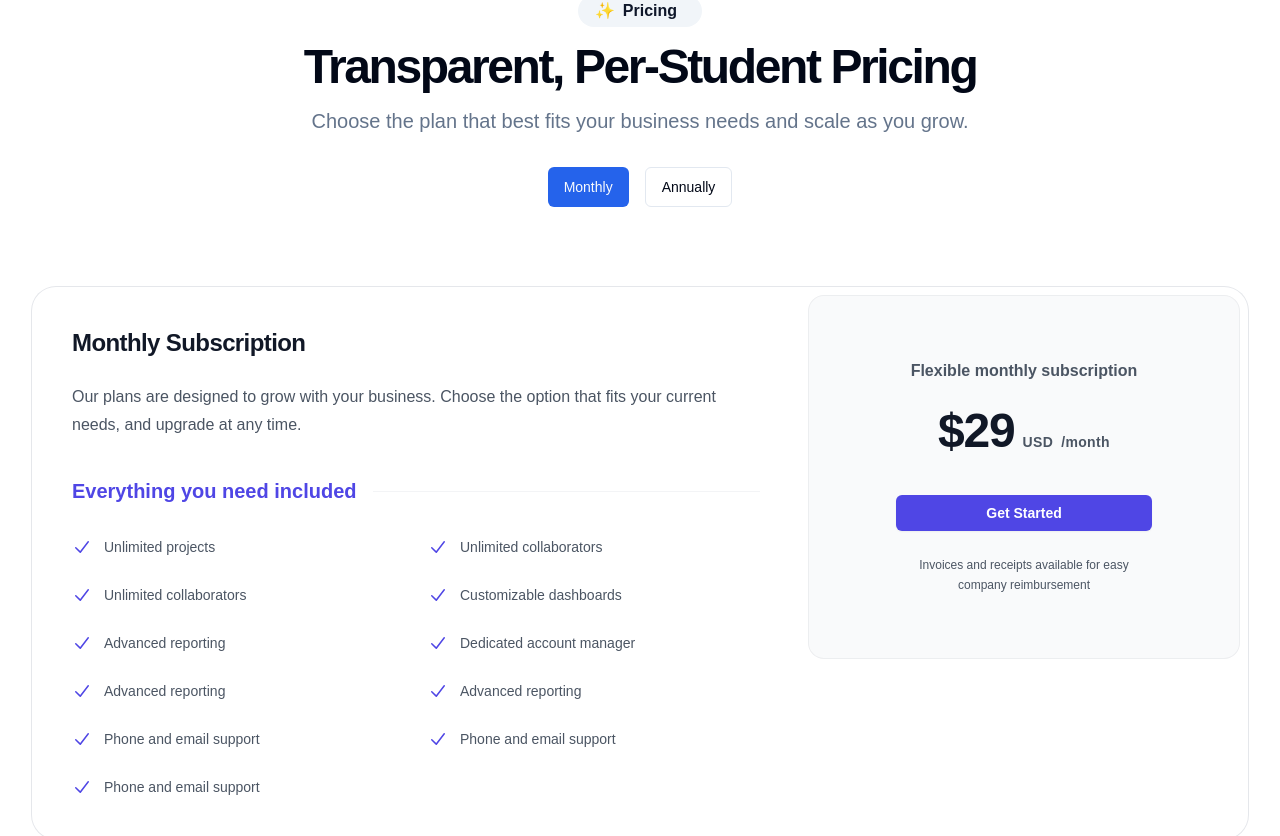
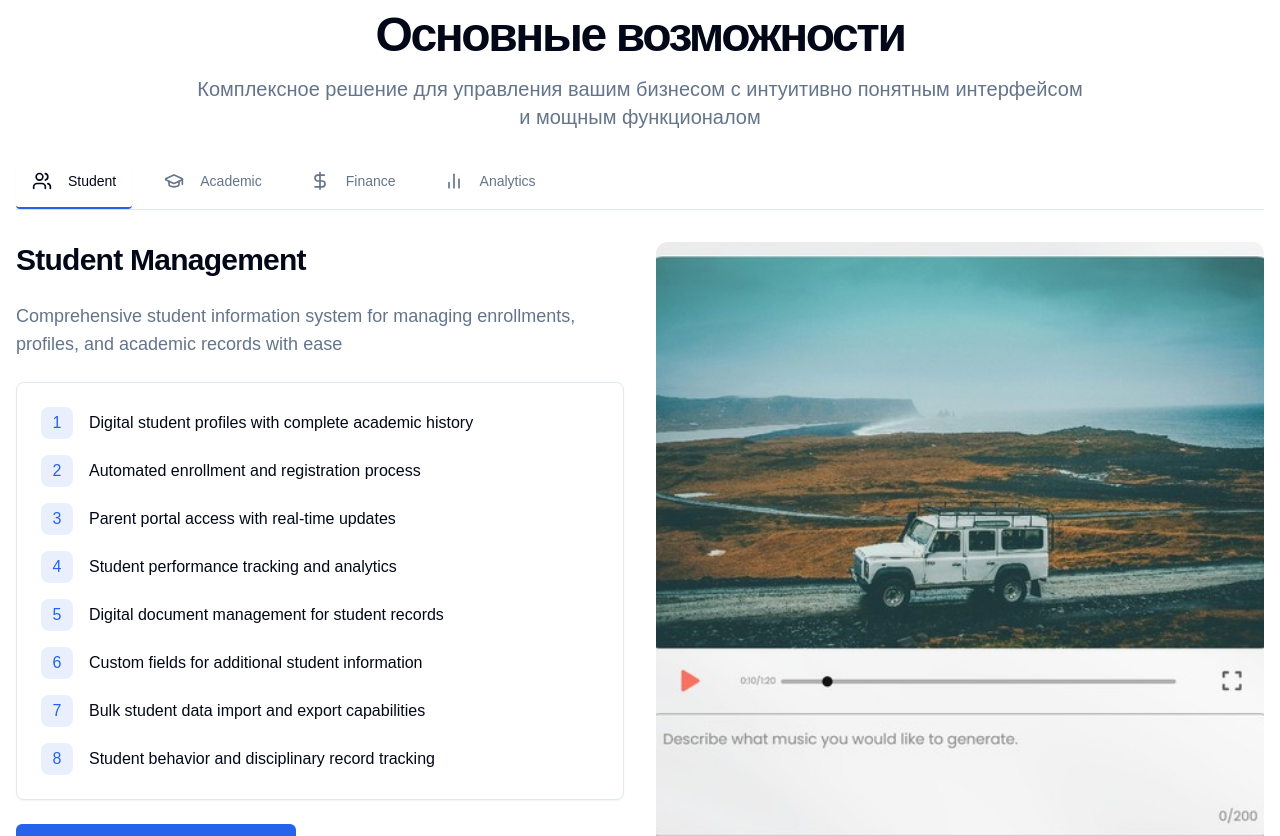
Before and after one commit to stasimus1978/School-Pro, a Next.js app: page / in a window 1280 px wide. Shown: the part 5136-5972 px from the top of the page. Built offline with nearby package versions, Linux system fonts and the light colour scheme; a web font is replaced by a local one.

Commit message:
13. Добавление компонента TabbedFeature на главную страницу и интеграция нового компонента Tabs из библиотеки Radix UI

```diff
--- a/app/(front)/page.tsx
+++ b/app/(front)/page.tsx
@@ -3,6 +3,7 @@ import GridFeatures from "@/components/frontend/grid-features";
 import HeroSection from "@/components/frontend/hero-section";
 import LogoCloud from "@/components/frontend/logo-cloud";
 import Pricing from "@/components/frontend/pricing";
+import TabbedFeature from "@/components/frontend/tabbed-features";
 
 export default function HomePage() {
   return (
@@ -11,6 +12,7 @@ export default function HomePage() {
       <LogoCloud />
       <DashboardPreview />
       <GridFeatures />
+      <TabbedFeature />
       <Pricing />
     </main>
   );
--- /dev/null
+++ b/components/frontend/tabbed-features.tsx
@@ -0,0 +1,156 @@
+"use client";
+
+import { Tabs, TabsContent, TabsList, TabsTrigger } from "@/components/ui/tabs";
+import { Card, CardContent, CardDescription, CardFooter, CardHeader, CardTitle } from "@/components/ui/card";
+import { Button } from "@/components/ui/button";
+import { Users, GraduationCap, MessageSquare, DollarSign, icons, BarChart2 } from "lucide-react";
+import Image from "next/image";
+import Link from "next/link";
+import SectionHeader from "./section-header";
+
+const features = [
+  {
+    icon: Users,
+    tab: "Student",
+    title: "Student Management",
+    description:
+      "Comprehensive student information system for managing enrollments, profiles, and academic records with ease",
+    href: "/features/student-management",
+    subFeatures: [
+      "Digital student profiles with complete academic history",
+      "Automated enrollment and registration process",
+      "Parent portal access with real-time updates",
+      "Student performance tracking and analytics",
+      "Digital document management for student records",
+      "Custom fields for additional student information",
+      "Bulk student data import and export capabilities",
+      "Student behavior and disciplinary record tracking",
+    ],
+    image: "/images/placeholder.jpg",
+  },
+  {
+    icon: GraduationCap,
+    tab: "Academic",
+    title: "Academic Management",
+    description:
+      "Streamline curriculum planning, examinations, grading, and report card generation in one unified system",
+    href: "/features/academic-management",
+    subFeatures: [
+      "Dynamic curriculum and syllabus management",
+      "Automated grade calculation and GPA tracking",
+      "Custom report card generation",
+      "Assignment and homework management",
+      "Online examination system with multiple question types",
+      "Academic calendar management",
+      "Course and class scheduling",
+      "Learning resources distribution and management",
+    ],
+    image: "/images/placeholder.jpg",
+  },
+  {
+    icon: DollarSign,
+    tab: "Finance",
+    title: "Financial Management",
+    description:
+      "Complete fee management system with online payments, invoicing, and comprehensive financial reporting",
+    href: "/features/finance",
+    subFeatures: [
+      "Online fee payment gateway integration",
+      "Automated invoice generation and distribution",
+      "Payment reminder system",
+      "Financial reporting and analytics",
+      "Salary and payroll management",
+      "Expense tracking and budgeting",
+      "Scholarship  management",
+      "Multiple payment method support",
+    ],
+    image: "/images/placeholder.jpg",
+  },
+  {
+    icon: BarChart2,
+    tab: "Analytics",
+    title: "Analytics & Reports",
+    description: "Powerful analytics tools for data-driven decision with customizable reporting and insights",
+    href: "/features/analytics",
+    subFeatures: [
+      "Customizable dashboard with key metrics",
+      "Performance trend analysis",
+      "Financial reporting and analytics",
+      "Attendance tracking and reporting",
+      "Financial insights and forecasting",
+      "Student progress tracking",
+      "Staff performance analysis",
+      "Custom report generation",
+      "Data export in multiple formats",
+    ],
+    image: "/images/placeholder.jpg",
+  },
+];
+
+export default function TabbedFeature() {
+  return (
+    <div className="container mx-auto px-4 py-16">
+      <div className="py-8">
+        <SectionHeader
+          title="Additional Features"
+          heading="Основные возможности"
+          description="Комплексное решение для управления вашим бизнесом с интуитивно понятным интерфейсом и мощным функционалом"
+        />
+      </div>
+      <Tabs defaultValue={features[0].tab.toLowerCase()} className="space-y-8">
+        <TabsList className="inline-flex h-auto w-full justify-start gap-4 rounded-none border-b bg-transparent p-0">
+          {features.map((feature) => {
+            const Icon = feature.icon;
+            return (
+              <TabsTrigger
+                key={feature.tab}
+                value={feature.tab.toLowerCase()}
+                className="inline-flex items-center gap-2 border-b-2 border-transparent px-4 pb-4 pt-2 data-[state=active]:border-primary"
+              >
+                <Icon className="w-5 h-5 mr-2" />
+                {feature.tab}
+              </TabsTrigger>
+            );
+          })}
+        </TabsList>
+        {features.map((feature) => (
+          <TabsContent key={feature.tab} value={feature.tab.toLowerCase()} className="space-y-8">
+            <div className="grid gap-8 lg:grid-cols-2">
+              <div className="space-y-6">
+                <h2 className="text-3xl tracking-tight font-bold">{feature.title}</h2>
+                <p className="text-lg text-muted-foreground">{feature.description}</p>
+
+                <Card>
+                  <CardContent className="grid gap-4 p-6">
+                    {feature.subFeatures.map((subFeature, index) => (
+                      <div key={index} className="flex items-center gap-4">
+                        <div className="flex h-8 w-8 shrink-0 items-center justify-center rounded-lg bg-primary/10 text-primary">
+                          {index + 1}
+                        </div>
+                        <span>{subFeature}</span>
+                      </div>
+                    ))}
+                  </CardContent>
+                </Card>
+
+                <Button asChild>
+                  <Link href={feature.href}>Learn More about {feature.title}</Link>
+                </Button>
+              </div>
+
+              <div className="relative aspect-video overflow-hidden rounded-xl bg-muted lg:aspect-square">
+                <Image
+                  src={feature.image}
+                  alt={`${feature.title} illustration`}
+                  className="object-cover"
+                  fill
+                  priority
+                />
+              </div>
+            </div>
+          </TabsContent>
+        ))}
+      </Tabs>
+    </div>
+  );
+}
--- a/components/site-header.tsx
+++ b/components/site-header.tsx
@@ -126,7 +126,7 @@ export default function SiteHeader() {
     <header className="sticky top-0 z-50 w-full border-b bg-background/95 backdrop-blur supports-[backdrop-filter]:bg-background/60">
       <div className="container max-w-7xl mx-auto flex h-14 items-center justify-between">
         <div className="flex items-center space-x-4">
-          <Logo />
+          <Logo variant="light" />
 
           <NavigationMenu className="hidden md:flex">
             <NavigationMenuList>
--- /dev/null
+++ b/components/ui/tabs.tsx
@@ -0,0 +1,55 @@
+"use client"
+
+import * as React from "react"
+import * as TabsPrimitive from "@radix-ui/react-tabs"
+
+import { cn } from "@/lib/utils"
+
+const Tabs = TabsPrimitive.Root
+
+const TabsList = React.forwardRef<
+  React.ElementRef<typeof TabsPrimitive.List>,
+  React.ComponentPropsWithoutRef<typeof TabsPrimitive.List>
+>(({ className, ...props }, ref) => (
+  <TabsPrimitive.List
+    ref={ref}
+    className={cn(
+      "inline-flex h-10 items-center justify-center rounded-md bg-muted p-1 text-muted-foreground",
+      className
+    )}
+    {...props}
+  />
+))
+TabsList.displayName = TabsPrimitive.List.displayName
+
+const TabsTrigger = React.forwardRef<
+  React.ElementRef<typeof TabsPrimitive.Trigger>,
+  React.ComponentPropsWithoutRef<typeof TabsPrimitive.Trigger>
+>(({ className, ...props }, ref) => (
+  <TabsPrimitive.Trigger
+    ref={ref}
+    className={cn(
+      "inline-flex items-center justify-center whitespace-nowrap rounded-sm px-3 py-1.5 text-sm font-medium ring-offset-background transition-all focus-visible:outline-none focus-visible:ring-2 focus-visible:ring-ring focus-visible:ring-offset-2 disabled:pointer-events-none disabled:opacity-50 data-[state=active]:bg-background data-[state=active]:text-foreground data-[state=active]:shadow-sm",
+      className
+    )}
+    {...props}
+  />
+))
+TabsTrigger.displayName = TabsPrimitive.Trigger.displayName
+
+const TabsContent = React.forwardRef<
+  React.ElementRef<typeof TabsPrimitive.Content>,
+  React.ComponentPropsWithoutRef<typeof TabsPrimitive.Content>
+>(({ className, ...props }, ref) => (
+  <TabsPrimitive.Content
+    ref={ref}
+    className={cn(
+      "mt-2 ring-offset-background focus-visible:outline-none focus-visible:ring-2 focus-visible:ring-ring focus-visible:ring-offset-2",
+      className
+    )}
+    {...props}
+  />
+))
+TabsContent.displayName = TabsPrimitive.Content.displayName
+
+export { Tabs, TabsList, TabsTrigger, TabsContent }
--- a/package.json
+++ b/package.json
@@ -12,6 +12,7 @@
     "@radix-ui/react-dialog": "^1.1.2",
     "@radix-ui/react-navigation-menu": "^1.2.1",
     "@radix-ui/react-slot": "^1.1.0",
+    "@radix-ui/react-tabs": "^1.1.1",
     "class-variance-authority": "^0.7.1",
     "clsx": "^2.1.1",
     "lucide-react": "^0.462.0",
```
Also changed, not shown: 1 other file (tests, documents, lock files or other folders).
